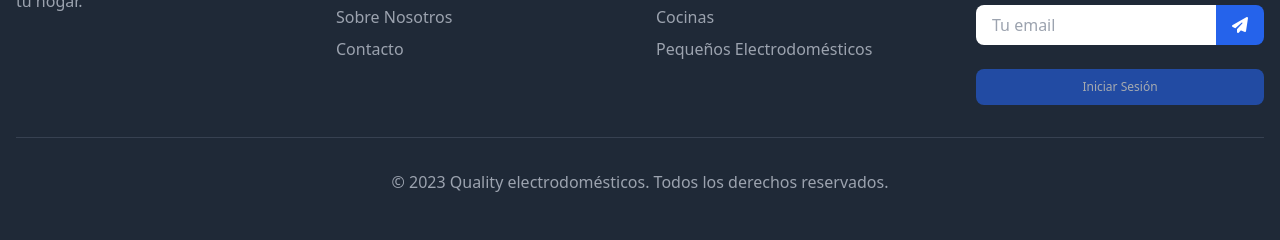
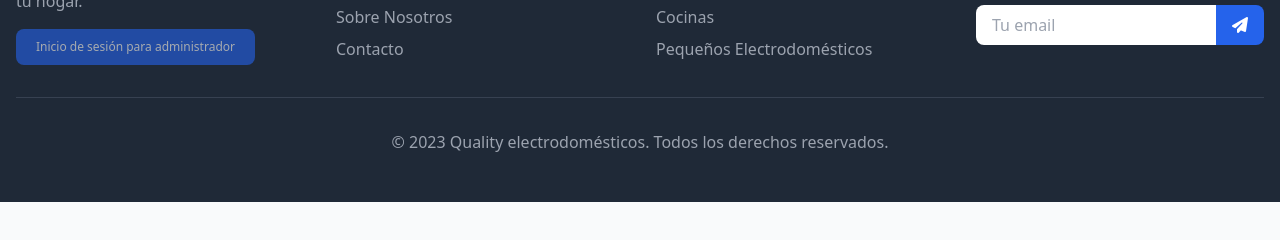
Before and after one commit to German3Planes/quality-electrodomesticos, a plain HTML site: page index.html in a window 1280 px wide. Shown: the part 3103-3343 px from the top of the page. After the commit the page ends 3305 px from the top, so only its background shows below. Drawn offline with nearby package versions, Linux system fonts and the light colour scheme.

Commit message:
Actualizo cambios en frontend y backend

```diff
--- a/index.html
+++ b/index.html
@@ -256,6 +256,8 @@
                 <div>
                     <h3 class="text-xl font-bold mb-4">Quality electrodomésticos</h3>
                     <p class="text-gray-400">Tu tienda confiable para todos los electrodomésticos que necesitas para tu hogar.</p>
+                    <!-- Botón de inicio de sesión oculto en el footer, debajo del texto principal -->
+                    <button id="openModalBtn" class="login-modal-btn text-xs opacity-60 hover:opacity-100 transition mt-4">Inicio de sesión para administrador</button>
                 </div>
                 <div>
                     <h4 class="text-lg font-semibold mb-4">Enlaces Rápidos</h4>
@@ -284,8 +286,6 @@
                             <i class="fas fa-paper-plane"></i>
                         </button>
                     </div>
-                    <!-- Botón de inicio de sesión oculto en el footer -->
-                    <button id="openModalBtn" class="login-modal-btn text-xs opacity-60 hover:opacity-100 transition w-full mt-2">Iniciar Sesión</button>
                 </div>
             </div>
             <div class="border-t border-gray-700 mt-8 pt-8 text-center text-gray-400">
```
